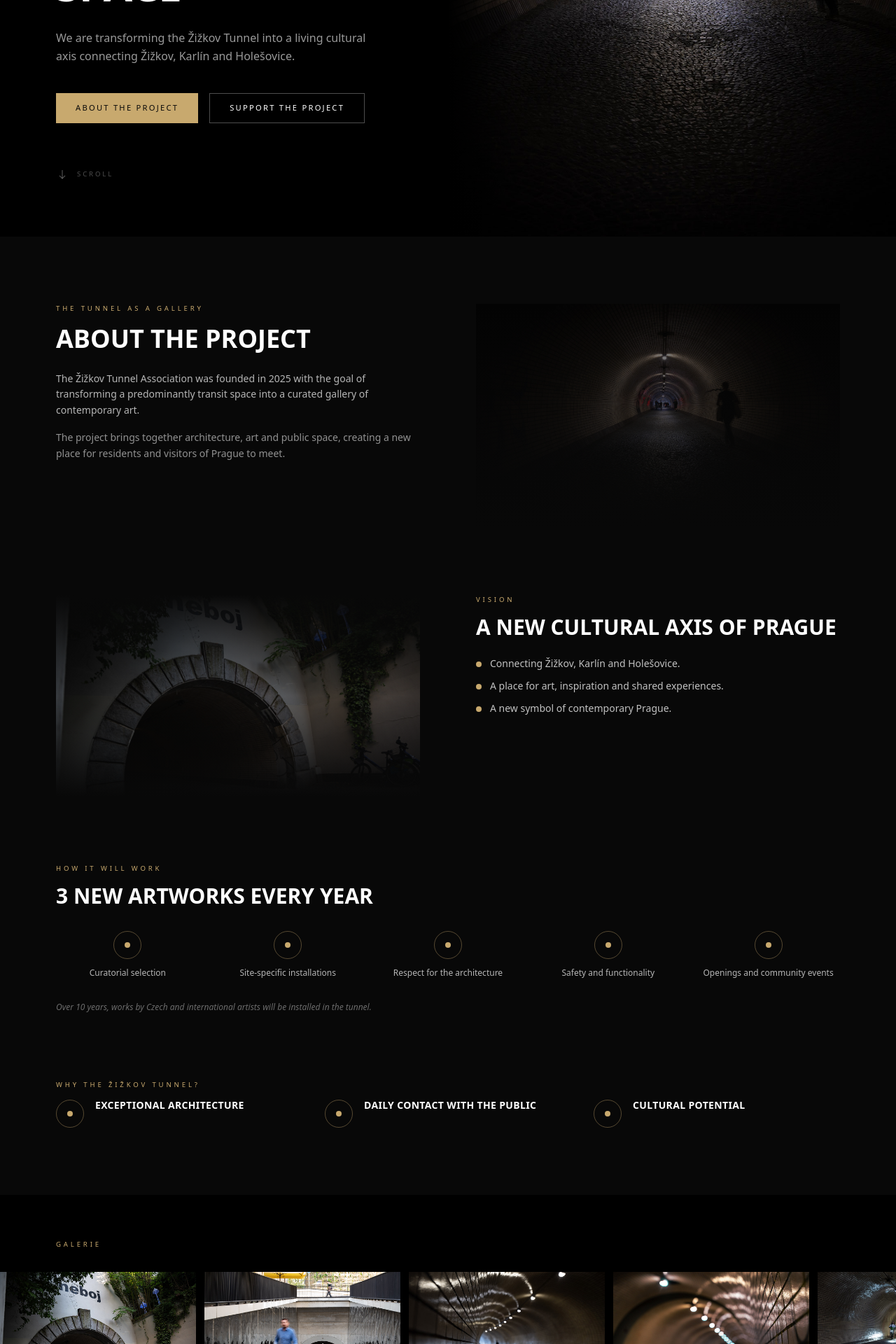
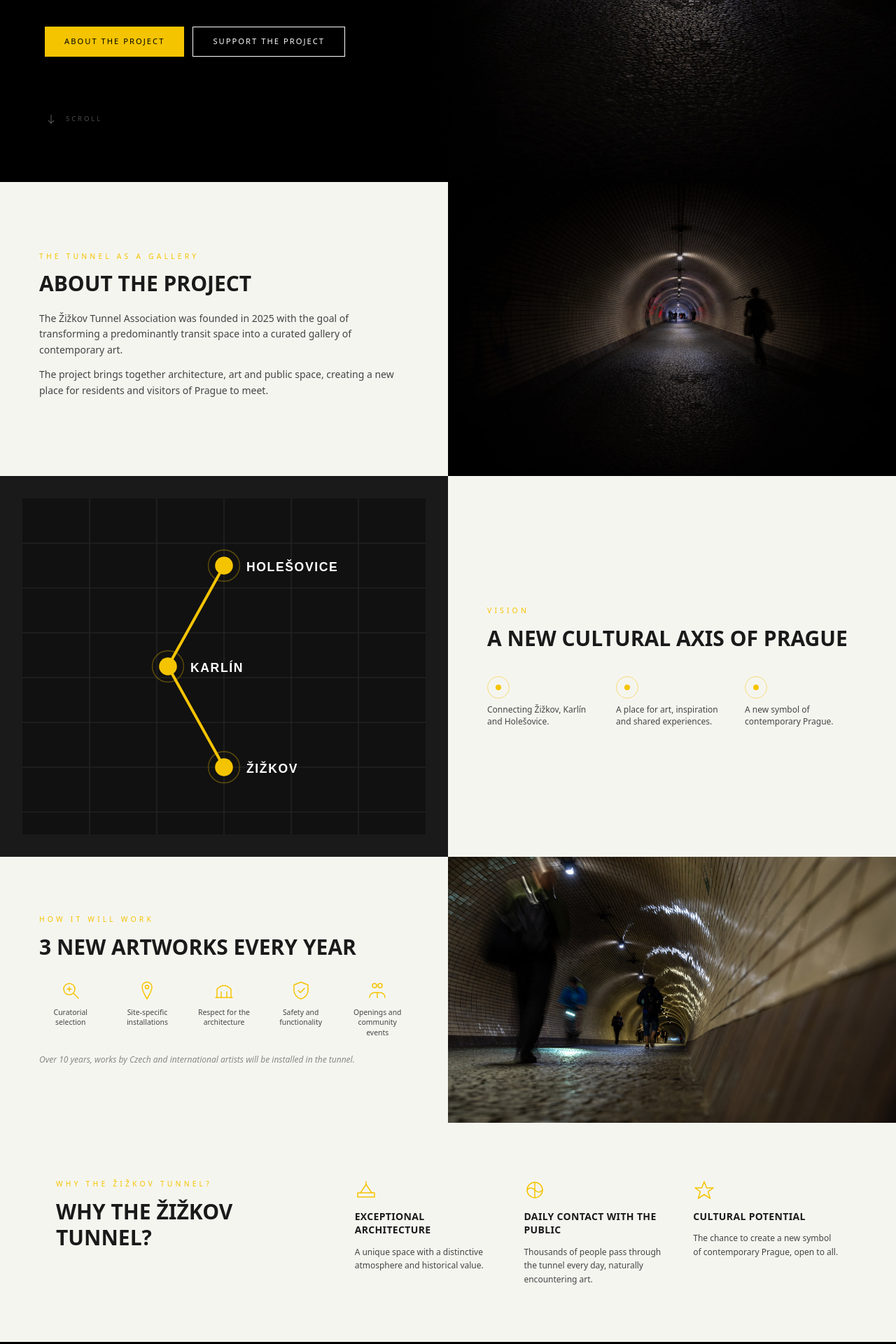
Before and after one commit to mithrillczech/zizkovskytunel.cz, a Next.js app: page /en/v2 in a window 1280 px wide. Shown: the part 540-2460 px from the top of the page at 70% size. Built offline with nearby package versions, Linux system fonts and the light colour scheme.

Commit message:
websplit 2

```diff
--- a/src/components/v2/AboutSectionV2.tsx
+++ b/src/components/v2/AboutSectionV2.tsx
@@ -1,16 +1,165 @@
+import React from "react";
 import { useTranslations } from "next-intl";
 
-function Dot() {
-  return <span className="w-2 h-2 rounded-full bg-accent shrink-0 mt-[0.5em]" aria-hidden="true" />;
-}
+// ─── Shared primitives ───────────────────────────────────────────────────────
 
-function SectionLabel({ children }: { children: React.ReactNode }) {
+function Eyebrow({ children }: { children: React.ReactNode }) {
   return (
-    <p className="font-sans text-[0.6rem] tracking-[0.4em] uppercase text-accent mb-3">
+    <p className="font-sans font-medium text-[0.65rem] tracking-[0.4em] uppercase text-[#F5C400] mb-3">
       {children}
     </p>
   );
 }
+
+function SectionHeading({ children, dark }: { children: React.ReactNode; dark?: boolean }) {
+  return (
+    <h2 className={`font-sans font-bold text-2xl md:text-3xl uppercase leading-tight mb-5 ${dark ? "text-[#1A1A1A]" : "text-white"}`}>
+      {children}
+    </h2>
+  );
+}
+
+function BodyText({ children, dark }: { children: React.ReactNode; dark?: boolean }) {
+  return (
+    <p className={`font-sans font-normal text-sm leading-relaxed mb-3 ${dark ? "text-[#444444]" : "text-white/70"}`}>
+      {children}
+    </p>
+  );
+}
+
+// ─── Route map SVG ───────────────────────────────────────────────────────────
+
+function RouteMap() {
+  return (
+    <svg
+      viewBox="0 0 360 300"
+      className="w-full h-full"
+      aria-label="Mapa trasy Holešovice – Karlín – Žižkov"
+    >
+      {/* Dark background */}
+      <rect width="360" height="300" fill="#111111" />
+
+      {/* Faint grid lines */}
+      {[40, 80, 120, 160, 200, 240, 280].map((y) => (
+        <line key={y} x1="0" y1={y} x2="360" y2={y} stroke="#222" strokeWidth="1" />
+      ))}
+      {[60, 120, 180, 240, 300].map((x) => (
+        <line key={x} x1={x} y1="0" x2={x} y2="300" stroke="#222" strokeWidth="1" />
+      ))}
+
+      {/* Route line */}
+      <polyline
+        points="180,60 130,150 180,240"
+        fill="none"
+        stroke="#F5C400"
+        strokeWidth="2.5"
+        strokeLinecap="round"
+        strokeLinejoin="round"
+      />
+
+      {/* Node: Holešovice (top) */}
+      <circle cx="180" cy="60" r="8" fill="#F5C400" />
+      <circle cx="180" cy="60" r="14" fill="none" stroke="#F5C400" strokeWidth="1" strokeOpacity="0.3" />
+      <text x="200" y="65" fill="#FFFFFF" fontSize="11" fontFamily="sans-serif" fontWeight="600" letterSpacing="1">HOLEŠOVICE</text>
+
+      {/* Node: Karlín (mid) */}
+      <circle cx="130" cy="150" r="8" fill="#F5C400" />
+      <circle cx="130" cy="150" r="14" fill="none" stroke="#F5C400" strokeWidth="1" strokeOpacity="0.3" />
+      <text x="150" y="155" fill="#FFFFFF" fontSize="11" fontFamily="sans-serif" fontWeight="600" letterSpacing="1">KARLÍN</text>
+
+      {/* Node: Žižkov (bottom) */}
+      <circle cx="180" cy="240" r="8" fill="#F5C400" />
+      <circle cx="180" cy="240" r="14" fill="none" stroke="#F5C400" strokeWidth="1" strokeOpacity="0.3" />
+      <text x="200" y="245" fill="#FFFFFF" fontSize="11" fontFamily="sans-serif" fontWeight="600" letterSpacing="1">ŽIŽKOV</text>
+    </svg>
+  );
+}
+
+// ─── Feature icons ────────────────────────────────────────────────────────────
+
+function IconCurator() {
+  return (
+    <svg width="32" height="32" viewBox="0 0 32 32" fill="none" stroke="#F5C400" strokeWidth="1.5" strokeLinecap="round" strokeLinejoin="round" aria-hidden="true">
+      <circle cx="14" cy="14" r="8" />
+      <line x1="20" y1="20" x2="27" y2="27" />
+      <line x1="11" y1="14" x2="17" y2="14" />
+      <line x1="14" y1="11" x2="14" y2="17" />
+    </svg>
+  );
+}
+
+function IconPin() {
+  return (
+    <svg width="32" height="32" viewBox="0 0 32 32" fill="none" stroke="#F5C400" strokeWidth="1.5" strokeLinecap="round" strokeLinejoin="round" aria-hidden="true">
+      <path d="M16 4C12.13 4 9 7.13 9 11c0 5.25 7 17 7 17s7-11.75 7-17c0-3.87-3.13-7-7-7z" />
+      <circle cx="16" cy="11" r="2.5" />
+    </svg>
+  );
+}
+
+function IconArch() {
+  return (
+    <svg width="32" height="32" viewBox="0 0 32 32" fill="none" stroke="#F5C400" strokeWidth="1.5" strokeLinecap="round" strokeLinejoin="round" aria-hidden="true">
+      <path d="M6 26 L6 14 Q16 4 26 14 L26 26" />
+      <line x1="4" y1="26" x2="28" y2="26" />
+      <line x1="12" y1="26" x2="12" y2="18" />
+      <line x1="20" y1="26" x2="20" y2="18" />
+    </svg>
+  );
+}
+
+function IconShield() {
+  return (
+    <svg width="32" height="32" viewBox="0 0 32 32" fill="none" stroke="#F5C400" strokeWidth="1.5" strokeLinecap="round" strokeLinejoin="round" aria-hidden="true">
+      <path d="M16 4L6 8v8c0 5.5 4.4 10.7 10 12 5.6-1.3 10-6.5 10-12V8L16 4z" />
+      <polyline points="12 16 15 19 21 13" />
+    </svg>
+  );
+}
+
+function IconPeople() {
+  return (
+    <svg width="32" height="32" viewBox="0 0 32 32" fill="none" stroke="#F5C400" strokeWidth="1.5" strokeLinecap="round" strokeLinejoin="round" aria-hidden="true">
+      <circle cx="12" cy="9" r="3" />
+      <circle cx="20" cy="9" r="3" />
+      <path d="M5 26c0-4 3.1-7 7-7h8c3.9 0 7 3 7 7" />
+      <line x1="16" y1="19" x2="16" y2="26" />
+    </svg>
+  );
+}
+
+function IconArchi() {
+  return (
+    <svg width="32" height="32" viewBox="0 0 32 32" fill="none" stroke="#F5C400" strokeWidth="1.5" strokeLinecap="round" strokeLinejoin="round" aria-hidden="true">
+      <rect x="4" y="20" width="24" height="6" />
+      <path d="M8 20 L16 8 L24 20" />
+      <line x1="16" y1="8" x2="16" y2="4" />
+    </svg>
+  );
+}
+
+function IconPublic() {
+  return (
+    <svg width="32" height="32" viewBox="0 0 32 32" fill="none" stroke="#F5C400" strokeWidth="1.5" strokeLinecap="round" strokeLinejoin="round" aria-hidden="true">
+      <circle cx="16" cy="16" r="11" />
+      <path d="M5 16 Q10 10 16 16 Q22 22 27 16" />
+      <line x1="16" y1="5" x2="16" y2="27" />
+    </svg>
+  );
+}
+
+function IconStar() {
+  return (
+    <svg width="32" height="32" viewBox="0 0 32 32" fill="none" stroke="#F5C400" strokeWidth="1.5" strokeLinecap="round" strokeLinejoin="round" aria-hidden="true">
+      <polygon points="16,4 19.5,13 29,13 21.5,18.5 24.5,28 16,22.5 7.5,28 10.5,18.5 3,13 12.5,13" />
+    </svg>
+  );
+}
+
+const FEATURE_ICONS = [<IconCurator key="0" />, <IconPin key="1" />, <IconArch key="2" />, <IconShield key="3" />, <IconPeople key="4" />];
+const WHY_ICONS = [<IconArchi key="0" />, <IconPublic key="1" />, <IconStar key="2" />];
+
+// ─── Main component ───────────────────────────────────────────────────────────
 
 export function AboutSectionV2() {
   const t = useTranslations("sections.about");
@@ -18,106 +167,101 @@ export function AboutSectionV2() {
   const visionItems = [t("vision.item0"), t("vision.item1"), t("vision.item2")];
   const features    = [t("how.feature0"), t("how.feature1"), t("how.feature2"), t("how.feature3"), t("how.feature4")];
   const whyItems    = [t("why.item0"), t("why.item1"), t("why.item2")];
+  const whyDescs    = [t("why.desc0"), t("why.desc1"), t("why.desc2")];
 
   return (
-    <section id="about" className="bg-bg py-24 px-6 md:px-14 lg:px-20">
-      <div className="max-w-7xl mx-auto space-y-24">
+    <div id="about">
 
-        {/* ── Block 1: Tunel jako galerie ── */}
-        <div className="grid lg:grid-cols-2 gap-12 lg:gap-20 items-start">
-          <div>
-            <SectionLabel>{t("intro.heading")}</SectionLabel>
-            <h2 className="font-sans font-bold text-3xl lg:text-4xl uppercase text-white mb-6 leading-tight">
-              {t("title")}
-            </h2>
-            <p className="font-sans font-light text-sm text-white/70 leading-relaxed mb-4">
-              {t("intro.p1")}
-            </p>
-            <p className="font-sans font-light text-sm text-white/55 leading-relaxed">
-              {t("intro.p2")}
-            </p>
+      {/* ── Block 1: Tunel jako galerie — light left / dark photo right ── */}
+      <div className="flex flex-col lg:flex-row min-h-[420px]">
+        <div className="w-full lg:w-1/2 bg-[#F5F5F0] px-10 md:px-14 py-16 flex flex-col justify-center">
+          <Eyebrow>{t("intro.heading")}</Eyebrow>
+          <SectionHeading dark>{t("title")}</SectionHeading>
+          <BodyText dark>{t("intro.p1")}</BodyText>
+          <BodyText dark>{t("intro.p2")}</BodyText>
         </div>
-          {/* decorative tunnel image */}
-          <div className="relative h-64 lg:h-80 overflow-hidden">
+        <div className="w-full lg:w-1/2 relative min-h-[240px] lg:min-h-0">
           <img
             src="/img/tunnel-hero.jpg"
             alt=""
             aria-hidden="true"
-              className="w-full h-full object-cover object-center opacity-60"
+            className="absolute inset-0 w-full h-full object-cover object-center"
           />
-            <div className="absolute inset-0 bg-gradient-to-t from-bg to-transparent" />
+          <div className="absolute inset-0 bg-black/20" />
         </div>
       </div>
 
-        {/* ── Block 2: Vize ── */}
-        <div className="grid lg:grid-cols-2 gap-12 lg:gap-20 items-start">
-          {/* decorative gallery image */}
-          <div className="relative h-56 lg:h-72 overflow-hidden order-last lg:order-first">
-            <img
-              src="/img/gallery/1.jpg"
-              alt=""
-              aria-hidden="true"
-              className="w-full h-full object-cover object-center opacity-50"
-            />
-            <div className="absolute inset-0 bg-gradient-to-b from-bg via-transparent to-bg" />
+      {/* ── Block 2: Vize — dark map left / light text right ── */}
+      <div className="flex flex-col lg:flex-row min-h-[380px]">
+        <div className="w-full lg:w-1/2 bg-[#1A1A1A] flex items-center justify-center p-8 min-h-[280px] lg:min-h-0">
+          <RouteMap />
         </div>
-          <div>
-            <SectionLabel>{t("vision.label")}</SectionLabel>
-            <h3 className="font-sans font-bold text-2xl lg:text-3xl uppercase text-white mb-6 leading-tight">
-              {t("vision.heading")}
-            </h3>
-            <ul className="space-y-3">
-              {visionItems.map((item) => (
-                <li key={item} className="flex items-start gap-3 font-sans font-light text-sm text-white/75">
-                  <Dot />
-                  {item}
-                </li>
-              ))}
-            </ul>
-          </div>
-        </div>
-
-        {/* ── Block 3: Jak to bude fungovat ── */}
-        <div>
-          <SectionLabel>{t("how.label")}</SectionLabel>
-          <h3 className="font-sans font-bold text-2xl lg:text-3xl uppercase text-white mb-8 leading-tight">
-            {t("how.heading")}
-          </h3>
-          <ul className="grid grid-cols-2 md:grid-cols-3 lg:grid-cols-5 gap-6 mb-8">
-            {features.map((feat) => (
-              <li key={feat} className="flex flex-col items-center text-center gap-3">
-                <span className="w-10 h-10 rounded-full border border-accent/40 flex items-center justify-center">
-                  <span className="w-2 h-2 rounded-full bg-accent" />
+        <div className="w-full lg:w-1/2 bg-[#F5F5F0] px-10 md:px-14 py-16 flex flex-col justify-center">
+          <Eyebrow>{t("vision.label")}</Eyebrow>
+          <SectionHeading dark>{t("vision.heading")}</SectionHeading>
+          <div className="grid grid-cols-1 sm:grid-cols-3 gap-6 mt-4">
+            {visionItems.map((item, i) => (
+              <div key={i} className="flex flex-col items-start gap-2">
+                <span className="w-8 h-8 rounded-full border border-[#F5C400]/50 flex items-center justify-center">
+                  <span className="w-2 h-2 rounded-full bg-[#F5C400]" />
                 </span>
-                <span className="font-sans font-light text-xs text-white/70 leading-snug">{feat}</span>
-              </li>
-            ))}
-          </ul>
-          <p className="font-sans font-light text-xs text-white/40 italic">
-            {t("how.note")}
-          </p>
-        </div>
-
-        {/* ── Block 4: Proč ── */}
-        <div>
-          <SectionLabel>{t("why.label")}</SectionLabel>
-          <div className="grid grid-cols-1 md:grid-cols-3 gap-8">
-            {whyItems.map((item) => (
-              <div key={item} className="flex items-start gap-4">
-                <span className="w-10 h-10 shrink-0 rounded-full border border-accent/40 flex items-center justify-center mt-0.5">
-                  <span className="w-2 h-2 rounded-full bg-accent" />
-                </span>
-                <div>
-                  <p className="font-sans font-semibold text-sm text-white uppercase tracking-wide mb-1">
-                    {item}
-                  </p>
-                </div>
+                <p className="font-sans font-normal text-xs text-[#444444] leading-snug">{item}</p>
               </div>
             ))}
           </div>
         </div>
+      </div>
+
+      {/* ── Block 3: Jak to bude fungovat — light left / vivid photo right ── */}
+      <div className="flex flex-col lg:flex-row min-h-[380px]">
+        <div className="w-full lg:w-1/2 bg-[#F5F5F0] px-10 md:px-14 py-16 flex flex-col justify-center">
+          <Eyebrow>{t("how.label")}</Eyebrow>
+          <SectionHeading dark>{t("how.heading")}</SectionHeading>
+          <div className="grid grid-cols-2 sm:grid-cols-3 lg:grid-cols-5 gap-5 mt-2">
+            {features.map((feat, i) => (
+              <div key={i} className="flex flex-col items-center text-center gap-2">
+                {FEATURE_ICONS[i]}
+                <span className="font-sans font-normal text-[0.65rem] text-[#444444] leading-snug">{feat}</span>
+              </div>
+            ))}
+          </div>
+          <p className="font-sans font-normal text-xs text-[#888] italic mt-6">
+            {t("how.note")}
+          </p>
+        </div>
+        <div className="w-full lg:w-1/2 relative min-h-[240px] lg:min-h-0">
+          <img
+            src="/img/gallery/5.jpg"
+            alt=""
+            aria-hidden="true"
+            className="absolute inset-0 w-full h-full object-cover object-center"
+          />
+        </div>
+      </div>
+
+      {/* ── Block 4: Proč — light bg, two-col ── */}
+      <div className="bg-[#F5F5F0] px-10 md:px-14 lg:px-20 py-20">
+        <div className="max-w-7xl mx-auto grid lg:grid-cols-[1fr_2fr] gap-12 lg:gap-20 items-start">
+          <div>
+            <Eyebrow>{t("why.label")}</Eyebrow>
+            <SectionHeading dark>{t("why.label")}</SectionHeading>
+          </div>
+          <div className="grid grid-cols-1 sm:grid-cols-3 gap-8">
+            {whyItems.map((item, i) => (
+              <div key={i} className="flex flex-col gap-3">
+                {WHY_ICONS[i]}
+                <p className="font-sans font-bold text-sm uppercase text-[#1A1A1A] tracking-wide leading-snug">
+                  {item}
+                </p>
+                <p className="font-sans font-normal text-xs text-[#444444] leading-relaxed">
+                  {whyDescs[i]}
+                </p>
+              </div>
+            ))}
+          </div>
+        </div>
+      </div>
 
     </div>
-    </section>
   );
 }
--- a/src/components/v2/FooterV2.tsx
+++ b/src/components/v2/FooterV2.tsx
@@ -18,9 +18,9 @@ function FacebookIcon() {
 
 export function FooterV2() {
   return (
-    <footer className="bg-black border-t border-white/8 py-8 px-6 md:px-14 lg:px-20">
+    <footer className="bg-[#1A1A1A] border-t border-white/5 py-8 px-6 md:px-14 lg:px-20">
       <div className="max-w-7xl mx-auto flex flex-col md:flex-row items-center justify-between gap-4">
-        <span className="font-sans font-bold text-lg tracking-[0.1em] text-white uppercase">
+        <span className="font-sans font-extrabold text-lg tracking-tight text-[#F5C400] uppercase">
           TUNEL!
         </span>
 
--- a/src/components/v2/GalleryStrip.tsx
+++ b/src/components/v2/GalleryStrip.tsx
@@ -152,7 +152,7 @@ export function GalleryStrip({ images }: GalleryStripProps) {
     <section id="gallery" className="bg-black py-16">
       {/* Section label */}
       <div className="px-6 md:px-14 lg:px-20 mb-8">
-        <p className="font-sans text-[0.6rem] tracking-[0.4em] uppercase text-accent">
+        <p className="font-sans font-medium text-[0.65rem] tracking-[0.4em] uppercase text-[#F5C400]">
           Galerie
         </p>
       </div>
--- a/src/components/v2/HeroV2.tsx
+++ b/src/components/v2/HeroV2.tsx
@@ -13,37 +13,38 @@ export function HeroV2() {
   const tNav = useTranslations("nav");
 
   return (
-    <section className="relative min-h-screen pt-16 bg-black flex items-stretch">
-      {/* Left column — text */}
-      <div className="relative z-10 flex flex-col justify-center px-8 md:px-14 lg:px-20 py-20 w-full lg:w-1/2">
-        <p className="font-sans text-[0.6rem] tracking-[0.4em] uppercase text-white/40 mb-6">
+    <section className="relative min-h-screen pt-[60px] flex flex-col lg:flex-row bg-black">
+
+      {/* ── Left: text content ── */}
+      <div className="relative z-10 flex flex-col justify-center px-8 md:px-14 lg:px-16 py-20 lg:py-0 w-full lg:w-[48%] bg-black">
+        <p className="font-sans font-medium text-[0.65rem] tracking-[0.4em] uppercase text-white/40 mb-8">
           {t("eyebrow")}
         </p>
 
-        <h1 className="font-sans font-bold text-4xl md:text-5xl xl:text-6xl uppercase leading-tight text-white mb-6">
+        <h1 className="font-sans font-extrabold text-4xl md:text-[2.8rem] xl:text-[3.2rem] uppercase leading-[1.08] text-white mb-7 max-w-xs md:max-w-sm">
           {t("subtitle")}
         </h1>
 
-        <p className="font-sans font-light text-base text-white/60 max-w-md mb-10 leading-relaxed">
+        <p className="font-sans font-normal text-sm text-white/60 max-w-sm mb-4 leading-relaxed">
           {t("tagline")}
         </p>
 
-        <div className="flex flex-wrap gap-4">
+        <div className="flex flex-wrap gap-3 mt-6">
           <button
             onClick={() => scrollTo("about")}
-            className="font-sans font-light text-[0.7rem] tracking-[0.2em] uppercase px-7 py-3 bg-accent text-bg hover:bg-accent-hover transition-colors duration-200"
+            className="font-sans font-medium text-[0.7rem] tracking-[0.18em] uppercase px-7 py-3 bg-[#F5C400] text-black hover:bg-yellow-300 transition-colors duration-200"
           >
             {tNav("about")}
           </button>
           <button
-            className="font-sans font-light text-[0.7rem] tracking-[0.2em] uppercase px-7 py-3 border border-white/30 text-white hover:border-white transition-colors duration-200"
+            className="font-sans font-medium text-[0.7rem] tracking-[0.18em] uppercase px-7 py-3 border border-white text-white hover:bg-white hover:text-black transition-colors duration-200"
           >
             {t("cta")}
           </button>
         </div>
 
         {/* Scroll indicator */}
-        <div className="hidden lg:flex items-center gap-3 mt-16 text-white/30">
+        <div className="hidden lg:flex items-center gap-3 mt-20 text-white/30">
           <svg width="18" height="18" viewBox="0 0 18 18" fill="none" stroke="currentColor" strokeWidth="1.2" aria-hidden="true">
             <line x1="9" y1="3" x2="9" y2="15" />
             <polyline points="5 11 9 15 13 11" />
@@ -52,8 +53,8 @@ export function HeroV2() {
         </div>
       </div>
 
-      {/* Right column — image (desktop) */}
-      <div className="hidden lg:block lg:w-1/2 relative overflow-hidden">
+      {/* ── Right: hero photo (desktop) ── */}
+      <div className="hidden lg:block flex-1 relative overflow-hidden">
         <Image
           src="/img/tunnel-hero.jpg"
           alt="Žižkovský tunel"
@@ -61,17 +62,16 @@ export function HeroV2() {
           className="object-cover object-center"
           priority
         />
-        {/* Left fade overlay to blend with text column */}
-        <div className="absolute inset-y-0 left-0 w-24 bg-gradient-to-r from-black to-transparent" />
+        <div className="absolute inset-y-0 left-0 w-32 bg-gradient-to-r from-black to-transparent" />
       </div>
 
-      {/* Mobile background image */}
-      <div className="absolute inset-0 lg:hidden">
+      {/* ── Mobile: background image ── */}
+      <div className="absolute inset-0 lg:hidden pointer-events-none">
         <Image
           src="/img/tunnel-hero.jpg"
           alt="Žižkovský tunel"
           fill
-          className="object-cover object-center opacity-30"
+          className="object-cover object-center opacity-20"
           priority
         />
       </div>
--- a/src/i18n/cs.json
+++ b/src/i18n/cs.json
@@ -44,7 +44,10 @@
         "label": "Proč právě Žižkovský tunel?",
         "item0": "Výjimečná architektura",
         "item1": "Denní kontakt s veřejností",
-        "item2": "Kulturní potenciál"
+        "item2": "Kulturní potenciál",
+        "desc0": "Jedinečný prostor s výraznou atmosférou a historickou hodnotou.",
+        "desc1": "Tisíce lidí prochází tunelem každý den a přirozeně se setkávají s uměním.",
+        "desc2": "Možnost vytvořit nový symbol současné Prahy otevřený všem."
       }
     },
     "founders": {
--- a/src/i18n/en.json
+++ b/src/i18n/en.json
@@ -44,7 +44,10 @@
         "label": "Why the Žižkov Tunnel?",
         "item0": "Exceptional architecture",
         "item1": "Daily contact with the public",
-        "item2": "Cultural potential"
+        "item2": "Cultural potential",
+        "desc0": "A unique space with a distinctive atmosphere and historical value.",
+        "desc1": "Thousands of people pass through the tunnel every day, naturally encountering art.",
+        "desc2": "The chance to create a new symbol of contemporary Prague, open to all."
       }
     },
     "founders": {
```
Also changed, not shown: src/app/globals.css (+8 -0 lines), src/components/v2/FindUsSectionV2.tsx (+15 -15 lines), src/components/v2/FoundersSectionV2.tsx (+13 -16 lines), src/components/v2/HeaderV2.tsx (+6 -6 lines). Lines whose indentation alone changed are shown as unchanged.
